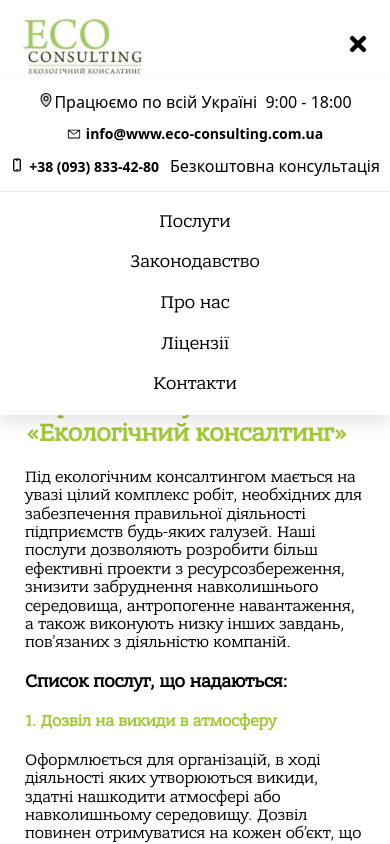
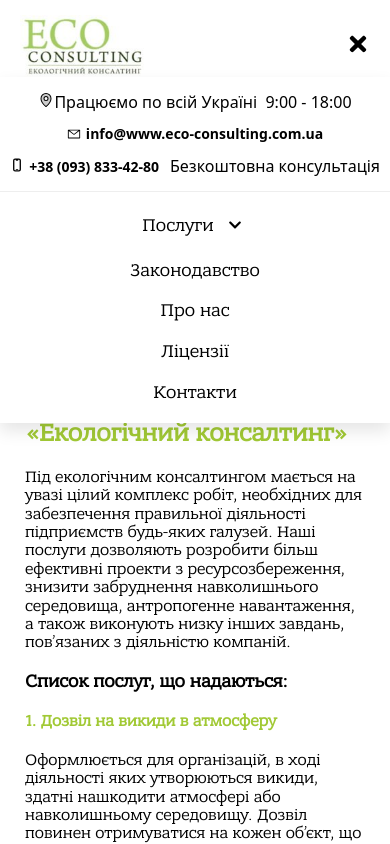
Before and after one commit to 11Vladislav/eco-consulting, a React (Create React App) app: page /eco-consulting/services in a window 390 px wide. Both pictures are taken after a click on the element 358 px from the left and 45 px from the top of the page. Shown: the top 844 px of the page. Built offline with nearby package versions, Linux system fonts and the light colour scheme.

Commit message:
add submenu

```diff
--- a/src/components/NavBar/NavBar.jsx
+++ b/src/components/NavBar/NavBar.jsx
@@ -1,24 +1,32 @@
 import { useState } from 'react';
 import {
     MenuLink, Nav, NavRow, Menu, MenuItem, Burger, Drawer,
-    Contacts, ContactItem, ContactLink, Span, ContactMail, ItemText
+    Contacts, ContactItem, ContactLink, Span, ContactMail, ItemText,
+    SubItem, ItemRow, SubToggle, Submenu, SubLink
 } from './NavBar.styled';
-
 import logo from './../../img/logo-2.jpg';
-import { FaBars, FaTimes } from 'react-icons/fa';
+import { FaBars, FaTimes, FaChevronDown } from 'react-icons/fa';
 import { PiMapPinDuotone } from "react-icons/pi";
 import { VscMail } from "react-icons/vsc";
 import { HiDevicePhoneMobile } from "react-icons/hi2";
 
+const serviceLinks = [
+    { to: '/services#emissions',  label: 'Дозвіл на викиди в атмосферу' },
+    { to: '/services#water',      label: 'Дозвіл на спеціальне водокористування' },
+    { to: '/services#ovd',        label: 'Оцінка впливу на довкілля (ОВД)' },
+    { to: '/services#declaration',label: 'Реєстрація декларації про відходи' },
+    { to: '/services#operations', label: 'Дозвіл на здійснення операцій з оброблення відходів' },
+    { to: '/services#plan',       label: 'Розробка плану управління відходами' },
+];
 
 export const NavBar = () => {
+    const [open, setOpen] = useState(false);
+    const [subOpen, setSubOpen] = useState(false);
 
-    const [open, setOpen] = useState(false);
-     const handleToggle = () => {
-            setOpen(!open);
-  };
-     const handleClose = () => {
+    const handleToggle = () => setOpen(!open);
+    const handleClose = () => {
         setOpen(false);
+        setSubOpen(false);
     };
 
     return (
@@ -55,10 +63,31 @@ export const NavBar = () => {
 
                     </ContactItem>
                 </Contacts>
-            <Menu  onClick={handleClose}>
-                <MenuItem>
-                    <MenuLink to="/services">Послуги</MenuLink>
-                </MenuItem>
+            <Menu onClick={handleClose}>
+                    <SubItem>
+                        <ItemRow>
+                            <MenuLink to="/services">Послуги</MenuLink>
+                            <SubToggle
+                                type="button"
+                                aria-label="Показати підпункти"
+                                $open={subOpen}
+                                onClick={(e) => {
+                                    e.stopPropagation();   // не закрывать панель
+                                    setSubOpen(!subOpen);
+                                }}
+                            >
+                                <FaChevronDown />
+                            </SubToggle>
+                        </ItemRow>
+
+                        <Submenu $open={subOpen}>
+                            {serviceLinks.map(({ to, label }) => (
+                                <li key={to}>
+                                    <SubLink to={to}>{label}</SubLink>
+                                </li>
+                            ))}
+                        </Submenu>
+                    </SubItem>
                 <MenuItem>
                     <MenuLink to="/law">Законодавство</MenuLink>
                 </MenuItem>
@@ -73,7 +102,6 @@ export const NavBar = () => {
                 </MenuItem>
 
             </Menu>
-
             </Drawer>
         </Nav>
     )
--- a/src/components/NavBar/NavBar.styled.js
+++ b/src/components/NavBar/NavBar.styled.js
@@ -82,6 +82,86 @@ export const MenuItem = styled.li`
     padding: 10px;
     width: 100%;
     margin: 0;
+  }
+`;
+
+export const SubItem = styled(MenuItem)`
+  position: relative;
+
+  @media (min-width: 1001px) {
+    &:hover > ul,
+    &:focus-within > ul {
+      opacity: 1;
+      visibility: visible;
+      transform: translateY(0);
+    }
+  }
+`;
+
+export const ItemRow = styled.div`
+  display: flex;
+  align-items: center;
+  justify-content: center;
+  gap: 8px;
+`;
+
+export const SubToggle = styled.button`
+  display: none;               /* на десктопе стрелка не нужна */
+  background: none;
+  border: none;
+  padding: 6px;
+  cursor: pointer;
+  color: #000;
+  font-size: 14px;
+
+  svg {
+    transition: transform 0.3s;
+    transform: rotate(${({ $open }) => ($open ? '180deg' : '0')});
+  }
+
+  @media (max-width: 1000px) {
+    display: block;
+  }
+`;
+
+export const Submenu = styled.ul`
+  list-style: none;
+  margin: 0;
+  padding: 0;
+
+  @media (min-width: 1001px) {
+    position: absolute;
+    top: 100%;                 /* вплотную к пункту, чтобы hover не пропадал */
+    left: 0;
+    min-width: 340px;
+    padding: 10px 0;
+    background: #fff;
+    box-shadow: 0 6px 16px rgba(0, 0, 0, 0.15);
+    z-index: 200;
+
+    opacity: 0;
+    visibility: hidden;
+    transform: translateY(8px);
+    transition: opacity 0.25s ease, transform 0.25s ease, visibility 0.25s;
+  }
+
+  @media (max-width: 1000px) {
+    display: ${({ $open }) => ($open ? 'block' : 'none')};
+    background: #fff;
+    padding: 5px 0;
+  }
+`;
+
+export const SubLink = styled(MenuLink)`
+  display: block;
+  padding: 10px 20px;
+  font-size: 16px;
+  line-height: 1.3;
+  text-align: left;
+
+  @media (max-width: 1000px) {
+    text-align: center;
+    padding: 10px;
   }
 `;
 
```
Also changed, not shown: src/img/phone-6.jpg (added).
